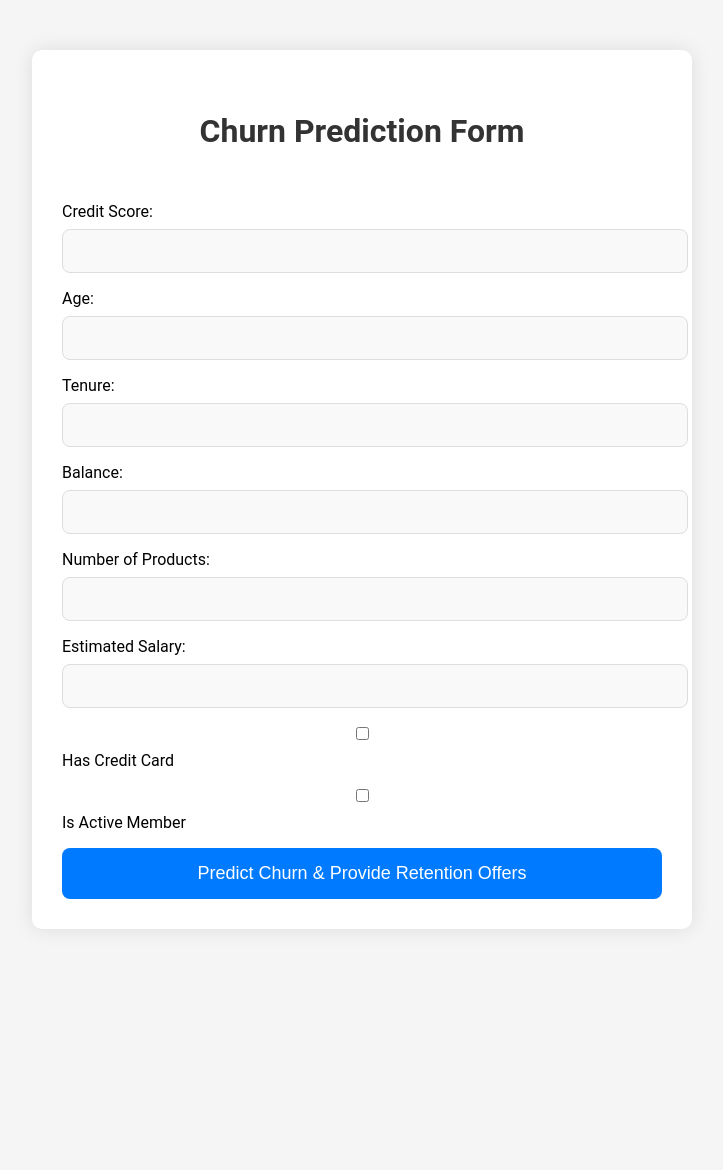
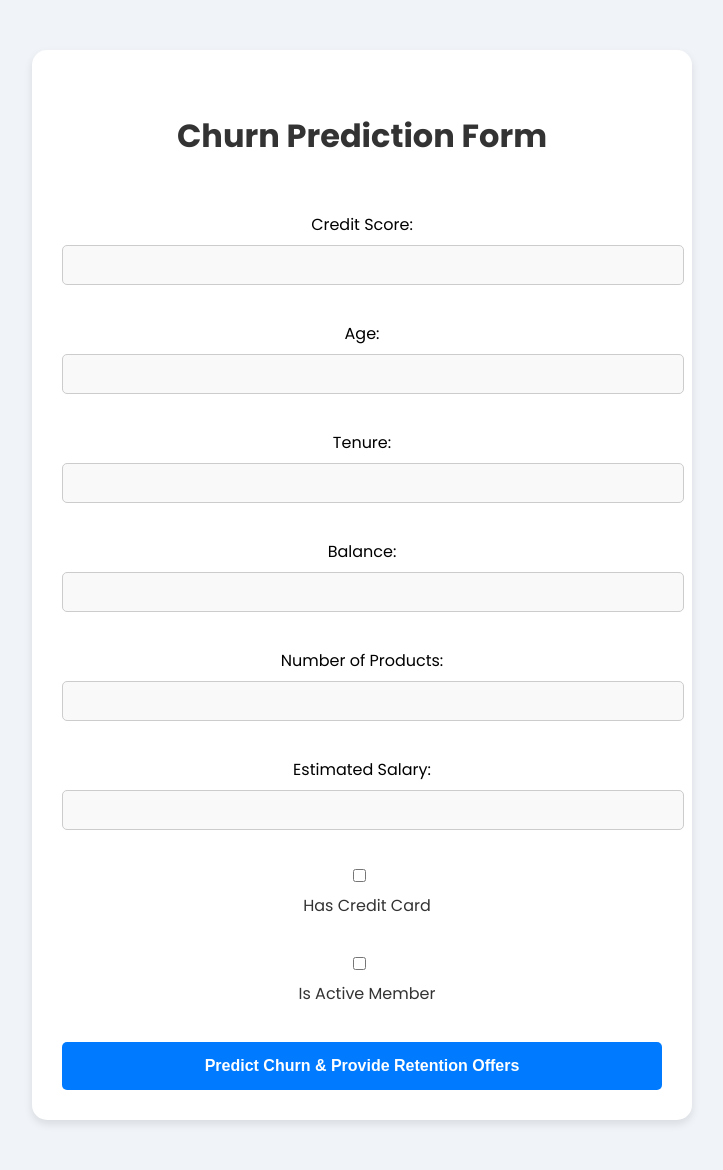
Before and after one commit to Jinesh858/BankCustomerChurnPrediction, a Flask app: page /form in a window 1280 px wide. Shown: the whole page, without its empty margins (278-1001 px from the left). Before the commit the page ends 899 px from the top, so only its background shows below. Run offline with Flask 3, Linux system fonts and the light colour scheme.

Commit message:
Update form.html

```diff
--- a/templates/form.html
+++ b/templates/form.html
@@ -5,6 +5,80 @@
     <meta name="viewport" content="width=device-width, initial-scale=1.0">
     <title>Churn Prediction Form</title>
     <link rel="stylesheet" href="{{ url_for('static', filename='styles.css') }}">
+    <link rel="preconnect" href="https://fonts.googleapis.com">
+    <link rel="preconnect" href="https://fonts.gstatic.com" crossorigin>
+    <link href="https://fonts.googleapis.com/css2?family=Poppins:wght@400;700&display=swap" rel="stylesheet">
+    <style>
+        body {
+            font-family: 'Poppins', sans-serif;
+            display: flex;
+            justify-content: center;
+            align-items: center;
+            margin: 0;
+            background-color: #f0f4f8;
+        }
+        .container {
+            background-color: #ffffff;
+            border-radius: 15px;
+            box-shadow: 0 4px 8px rgba(0, 0, 0, 0.1);
+            max-width: 600px;
+            width: 100%;
+            text-align: center;
+        }
+        h1 {
+            color: #333;
+            margin-bottom: 20px;
+        }
+        .form {
+            display: flex;
+            flex-direction: column;
+            align-items: center;
+        }
+        .form-group {
+            margin-bottom: 20px;
+            width: 100%;
+        }
+        .input-field {
+            width: 100%;
+            padding: 10px;
+            border: 1px solid #ccc;
+            border-radius: 5px;
+            font-size: 16px;
+            transition: border-color 0.3s;
+        }
+        .input-field:focus {
+            border-color: #007bff;
+            outline: none;
+            box-shadow: 0 0 5px rgba(0, 123, 255, 0.3);
+        }
+        .submit-button {
+            width: 100%;
+            padding: 15px;
+            border: none;
+            border-radius: 5px;
+            background-color: #007bff;
+            color: white;
+            font-size: 16px;
+            font-weight: 700;
+            cursor: pointer;
+            transition: background-color 0.3s, transform 0.2s;
+        }
+        .submit-button:hover {
+            background-color: #0056b3;
+            transform: translateY(-2px);
+        }
+        .checkbox-group {
+            display: flex;
+            align-items: center;
+            justify-content: center;
+        }
+        .checkbox-group input[type="checkbox"] {
+            margin-right: 10px;
+        }
+        .checkbox-label {
+            font-size: 16px;
+        }
+    </style>
 </head>
 <body>
     <div class="container">
@@ -34,13 +108,13 @@
                 <label for="estimated_salary">Estimated Salary:</label>
                 <input type="number" id="estimated_salary" name="estimated_salary" class="input-field" required>
             </div>
-            <div class="form-group">
+            <div class="form-group checkbox-group">
                 <input type="checkbox" id="has_credit_card" name="has_credit_card">
-                <label for="has_credit_card">Has Credit Card</label>
+                <label for="has_credit_card" class="checkbox-label">Has Credit Card</label>
             </div>
-            <div class="form-group">
+            <div class="form-group checkbox-group">
                 <input type="checkbox" id="is_active_member" name="is_active_member">
-                <label for="is_active_member">Is Active Member</label>
+                <label for="is_active_member" class="checkbox-label">Is Active Member</label>
             </div>
             <button type="submit" class="submit-button">Predict Churn & Provide Retention Offers</button>
         </form>
```
